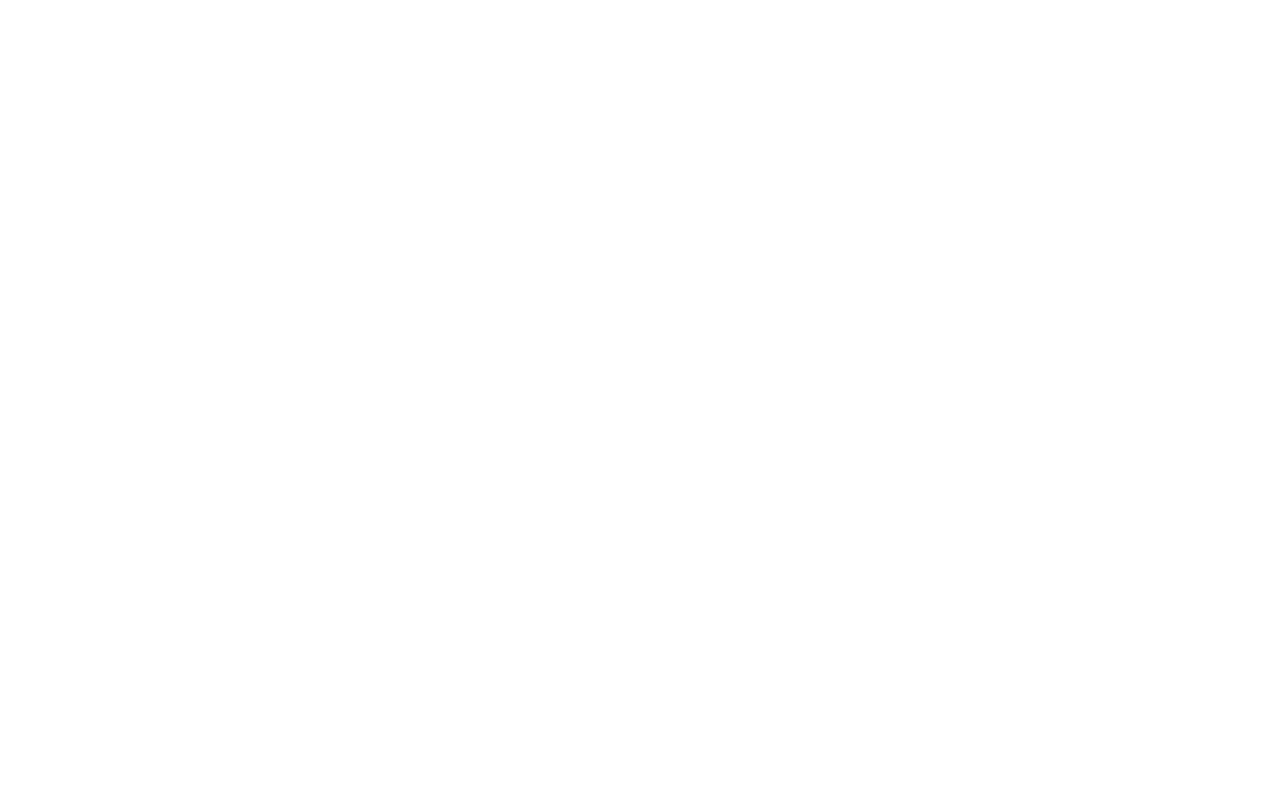
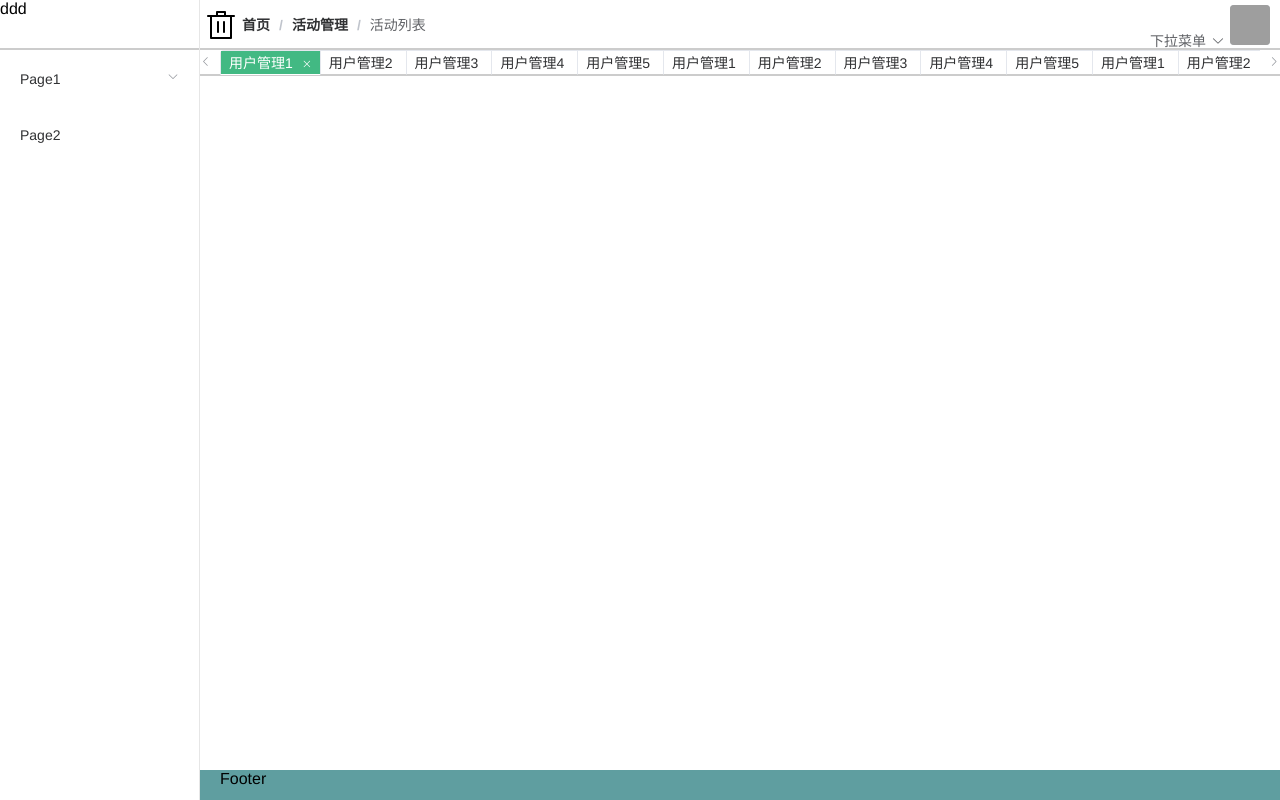
Before and after one commit to ye17186/vue-ele-admin, a Vue app: page /#/a in a window 1280 px wide. Built offline with nearby package versions, Linux system fonts and the light colour scheme; grey boxes are pictures that could not be loaded; the HTML template or start-up script is replaced by a standard one.

Commit message:
基础layout调整

```diff
--- /dev/null
+++ b/src/assets/js/SysConfig.js
@@ -0,0 +1,77 @@
+// 运营平台页面
+const AdminPages = {
+  page1: {
+    path: '/a/page_1',
+    component: () => import('../../views/page_1/Page_1.vue'),
+    meta: {
+      key: '1',
+      title: 'Page1',
+      isLeaf: false,
+      hidden: false
+    }
+  },
+  page1T1: {
+    path: '/a/page_1/page_1_1',
+    component: () => import('../../views/page_1/page_1_1/Page_1_1.vue'),
+    meta: {
+      key: '1_1',
+      title: 'Page1_1',
+      isLeaf: true,
+      hidden: false
+    }
+  },
+  page1T1T1: {
+    path: '/a/page_1/page_1_1',
+    component: () => import('../../views/page_1/page_1_1/Page_1_1.vue'),
+    meta: {
+      key: '1_2',
+      title: 'Page1_2',
+      isLeaf: true,
+      hidden: false
+    }
+  },
+  page2: {
+    path: '/a/page_2',
+    component: () => import('../../views/page_1/Page_1.vue'),
+    meta: {
+      key: '2',
+      title: 'Page2',
+      isLeaf: true,
+      hidden: false
+    }
+  }
+}
+
+// 运营平台路由
+const AdminRoutes = [
+  {
+    path: '/a',
+    component: () => import('../../components/YcContainer'),
+    children: [{
+      path: AdminPages.page1.path,
+      component: () => AdminPages.page1.component()
+    }, {
+      path: AdminPages.page1T1.path,
+      component: () => AdminPages.page1T1.component()
+    }]
+  }
+]
+
+// 官网路由
+const FrontRoutes = [
+  {
+    path: '/f',
+    component: () => import('../../components/YcContainer'),
+    children: [{
+      path: '/f/page_1',
+      component: () => import('../../components/YcContainer')
+    }]
+  }
+]
+
+// 运营平台侧边菜单
+const menus = [AdminPages.page1, AdminPages.page1T1, AdminPages.page1T1T1, AdminPages.page2]
+// 系统全路由
+const routes = AdminRoutes.concat(FrontRoutes)
+
+export default { routes, menus }
--- a/src/components/YcAsideMenu.vue
+++ b/src/components/YcAsideMenu.vue
@@ -1,56 +1,31 @@
 <template>
   <el-menu class="yc-menu" default-active="1-4-1"
            :collapse="collapse">
-    <el-submenu index="1">
-      <template slot="title">
-        <i class="el-icon-location"></i>
-        <span slot="title">导航一</span>
-      </template>
-      <el-menu-item-group>
-        <span slot="title">分组一</span>
-        <el-menu-item index="1-1">选项1</el-menu-item>
-        <el-menu-item index="1-2">选项2</el-menu-item>
-      </el-menu-item-group>
-      <el-menu-item-group title="分组2">
-        <el-menu-item index="1-3">选项3</el-menu-item>
-      </el-menu-item-group>
-      <el-submenu index="1-4">
-        <span slot="title">选项4</span>
-        <el-menu-item index="1-4-1">选项1</el-menu-item>
+    <template v-for="menuA in menus">
+      <el-menu-item v-if="!menuA.meta.hidden && menuA.meta.key.split('_').length === 1 && menuA.meta.isLeaf"
+                    :key="menuA.meta.key" :index="menuA.meta.key">
+        <span slot="title">{{ menuA.meta.title }}</span>
+      </el-menu-item>
+      <el-submenu v-else-if="!menuA.meta.hidden && menuA.meta.key.split('_').length === 1 && !menuA.meta.isLeaf"
+                  :key="menuA.meta.key" :index="menuA.meta.key">
+        <template slot="title">
+          <span slot="title">{{ menuA.meta.title }}</span>
+        </template>
+        <template v-for="menuB in menus">
+          <el-menu-item v-if="!menuB.meta.hidden && menuB.meta.key.split('_').length === 2
+           && menuB.meta.key.split('_')[0] === menuA.meta.key && menuB.meta.isLeaf"
+                        :key="menuB.meta.key" :index="menuB.meta.key">
+            <span slot="title">{{ menuB.meta.title }}</span>
+          </el-menu-item>
+        </template>
       </el-submenu>
-    </el-submenu>
-    <el-menu-item index="2">
-      <i class="el-icon-menu"></i>
-      <span slot="title">导航二</span>
-    </el-menu-item>
-    <el-menu-item index="3" disabled>
-      <i class="el-icon-document"></i>
-      <span slot="title">导航三</span>
-    </el-menu-item>
-    <el-menu-item index="4">
-      <i class="el-icon-setting"></i>
-      <span slot="title">导航四</span>
-    </el-menu-item>
-    <el-menu-item index="4">
-      <i class="el-icon-setting"></i>
-      <span slot="title">导航四</span>
-    </el-menu-item>
-    <el-menu-item index="5">
-      <i class="el-icon-setting"></i>
-      <span slot="title">导航四</span>
-    </el-menu-item>
-    <el-menu-item index="6">
-      <i class="el-icon-setting"></i>
-      <span slot="title">导航四</span>
-    </el-menu-item>
-    <el-menu-item index="7">
-      <i class="el-icon-setting"></i>
-      <span slot="title">导航四</span>
-    </el-menu-item>
+    </template>
   </el-menu>
 </template>
 
 <script>
+import SysConfig from '../assets/js/SysConfig'
+
 export default {
   name: 'YcAsideMenu',
   props: {
@@ -58,6 +33,7 @@
   },
   data: function () {
     return {
+      menus: SysConfig.menus
     }
   }
 }
--- a/src/components/YcContainer.vue
+++ b/src/components/YcContainer.vue
@@ -54,11 +54,10 @@
     -moz-transition: width .3s;
     -webkit-transition: width .3s;
     -o-transition: width .3s;
-
+    border-right: solid 1px #e6e6e6;
     .yc-admin-logo {
       height: 50px;
       border-bottom: 2px solid #cccccc;
-      border-right: solid 1px #e6e6e6;
     }
     .el-scrollbar__wrap {
       overflow-x: hidden;
--- a/src/router.js
+++ b/src/router.js
@@ -1,18 +1,10 @@
 import Vue from 'vue'
 import Router from 'vue-router'
+
+import SysConfig from './assets/js/SysConfig'
 
 Vue.use(Router)
 
 export default new Router({
-  routes: [
-    {
-      path: '/',
-      name: 'YcContainer',
-      component: () => import('./components/YcContainer'),
-      children: [{
-        path: 'about',
-        component: () => import('./views/About.vue')
-      }]
-    }
-  ]
+  routes: SysConfig.routes
 })
--- a/src/store.js
+++ b/src/store.js
@@ -5,7 +5,7 @@
 
 export default new Vuex.Store({
   state: {
-    menuCollapse: true
+    menuCollapse: false
   },
   mutations: {
     switchMenuCollapse: function (state) {
--- /dev/null
+++ b/src/views/page_1/Page_1.vue
@@ -0,0 +1,5 @@
+<template>
+  <div class="about" style="height: 700px; background-color: bisque; width: 1500px;">
+    这里是Page_1
+  </div>
+</template>
--- /dev/null
+++ b/src/views/page_1/page_1_1/Page_1_1.vue
@@ -0,0 +1,5 @@
+<template>
+  <div class="about" style="height: 700px; background-color: bisque; width: 1500px;">
+    这里是Page_1_1
+  </div>
+</template>
--- /dev/null
+++ b/src/views/page_1/page_1_2/Page_1_2.vue
@@ -0,0 +1,5 @@
+<template>
+  <div class="about" style="height: 700px; background-color: bisque; width: 1500px;">
+    这里是Page_1_2
+  </div>
+</template>
```
